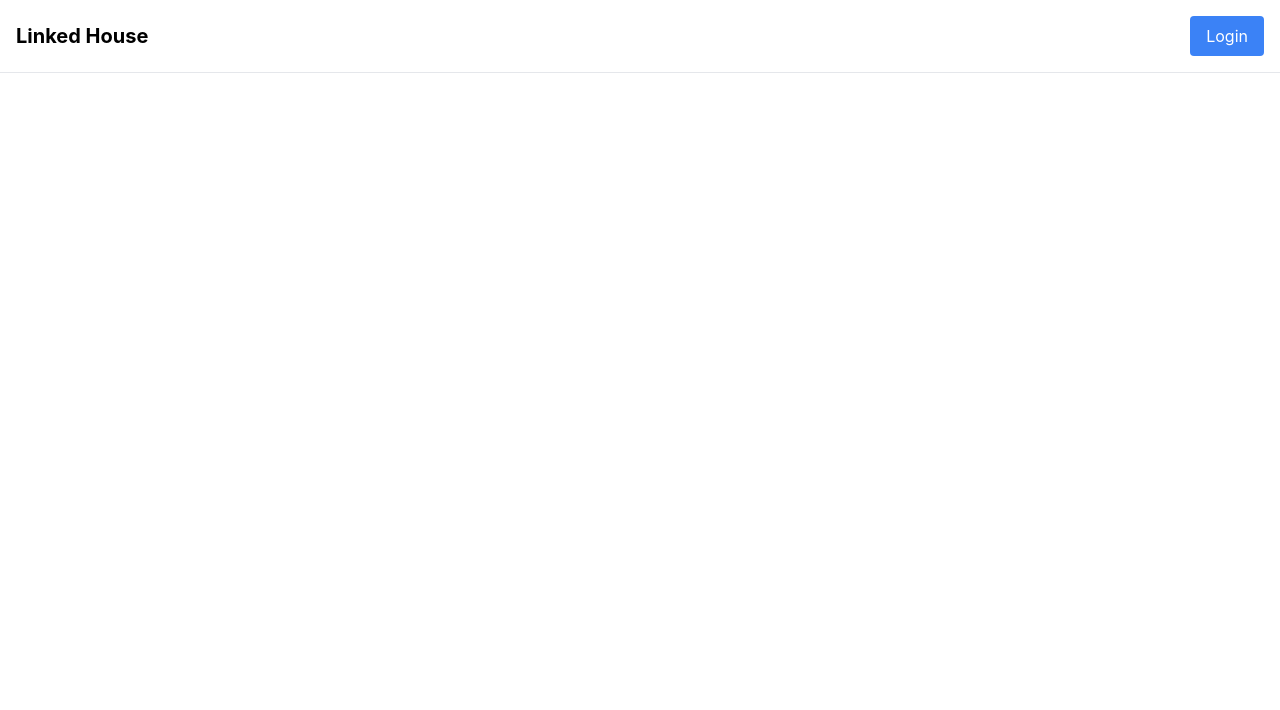
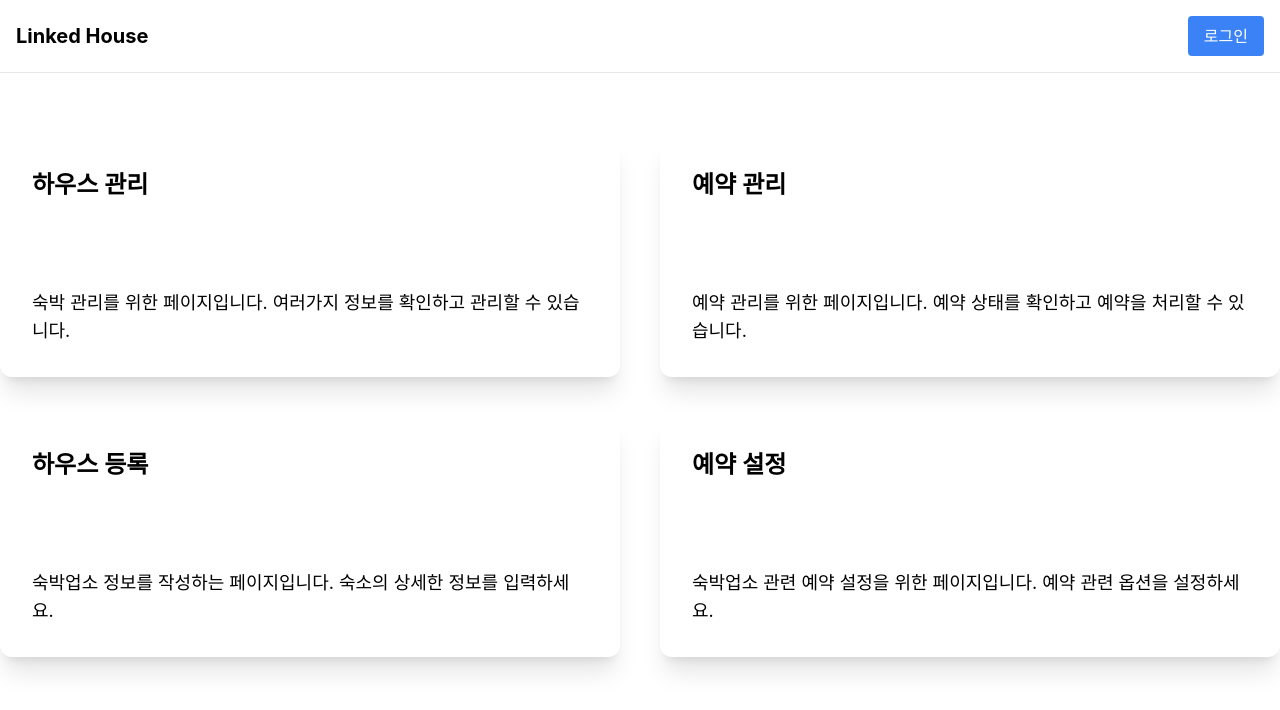
Before and after one commit to weble4/linked-house-frontend, a React (Create React App) app: page /host-settings in a window 1280 px wide. Before the commit this address had no page. Shown: the top 710 px of the page. Built offline with nearby package versions, Linux system fonts and the light colour scheme.

Commit message:
Host 페이지 작성
- 로그인시 localStorage에 accesstoken, role, refreshtoken 받아옴.

```diff
--- a/src/App.js
+++ b/src/App.js
@@ -5,6 +5,7 @@ import Login from "./components/Login";
 import Signup from "./components/Signup";
 import Main from "./components/Main";
 import Certified from "./components/Certified";
+import HostPages from "./components/host/HostPages";
 
 const App = () => {
   const [isLoggedIn, setIsLoggedIn] = useState(false); // Initialize with false
@@ -22,10 +23,11 @@ const App = () => {
       <div className="app">
         <Header isLoggedIn={isLoggedIn} onLogout={handleLogout} />
         <Routes>
+          <Route path="" element={<Main />} />
           <Route path="/login" element={<Login onLogin={handleLogin} />} />
           <Route path="/signup" element={<Signup />} />
-          <Route path="" element={<Main />} />
           <Route path="/certified" element={<Certified />} />
+          <Route path="/host-settings" element={<HostPages />} />
         </Routes>
       </div>
     </Router>
--- a/src/components/Header.js
+++ b/src/components/Header.js
@@ -5,6 +5,8 @@ const Header = ({ isLoggedIn, onLogout }) => {
   const accessToken = localStorage.getItem("accessToken");
   const tokenExpiration = localStorage.getItem("tokenExpiration");
   const currentTime = Date.now();
+
+  const userRoles = localStorage.getItem("role");
 
   const [isProfileMenuOpen, setIsProfileMenuOpen] = useState(false);
 
@@ -23,18 +25,39 @@ const Header = ({ isLoggedIn, onLogout }) => {
   };
 
   const handleLogout = () => {
-    // Clear all tokens and token-related data from localStorage
     localStorage.removeItem("accessToken");
     localStorage.removeItem("refreshToken");
     localStorage.removeItem("tokenExpiration");
+    localStorage.removeItem("role");
 
-    // Call the onLogout function to handle any additional logout logic
     onLogout();
   };
 
   const closeProfileMenu = () => {
     setIsProfileMenuOpen(false);
   };
+
+  // const handleRefreshToken = async () => {
+  //   try {
+  //     const refreshToken = localStorage.getItem("refreshToken");
+  //     const response = await axios.post(
+  //       "http://localhost:8080/api/customers/reissue",
+  //       null,
+  //       {
+  //         headers: {
+  //           refresh: refreshToken,
+  //         },
+  //       }
+  //     );
+  //     const token = response.data.tokenDto;
+  //     const newAccessToken = token.accessToken;
+  //     const newTokenExpiration = Date.now() + token.tokenExpiration;
+  //     localStorage.setItem("accessToken", newAccessToken);
+  //     localStorage.setItem("tokenExpiration", newTokenExpiration);
+  //   } catch {
+  //     //catch
+  //   }
+  // };
 
   return (
     <header className="flex justify-between items-center p-4 border-b">
@@ -56,19 +79,30 @@ const Header = ({ isLoggedIn, onLogout }) => {
                   <li>
                     <Link
                       to="/account-settings"
-                      className="block px-4 py-2 text-gray-800 hover:bg-gray-100"
+                      className="block px-4 py-2 text-gray-800 hover:bg-gray-100 border-b"
                       onClick={closeProfileMenu}
                     >
-                      설정
+                      개인정보
                     </Link>
                   </li>
+                  {userRoles.includes("ROLE_HOST") && (
+                    <li>
+                      <Link
+                        to="/host-settings"
+                        className="block px-4 py-2 w-[125px] text-gray-800 hover:bg-gray-100 border-b"
+                        onClick={closeProfileMenu}
+                      >
+                        호스트 설정
+                      </Link>
+                    </li>
+                  )}
                   <li>
                     <button
                       onClick={() => {
                         handleLogout();
                         closeProfileMenu();
                       }}
-                      className="block w-full text-left px-4 py-2 text-red-500 hover:bg-gray-100"
+                      className="block w-full text-left px-4 py-2 text-red-500 hover:bg-gray-100 border-b"
                     >
                       로그아웃
                     </button>
@@ -82,7 +116,7 @@ const Header = ({ isLoggedIn, onLogout }) => {
             to="/login"
             className="px-4 py-2 bg-blue-500 text-white rounded"
           >
-            Login
+            로그인
           </Link>
         )}
       </nav>
--- a/src/components/Login.js
+++ b/src/components/Login.js
@@ -3,7 +3,7 @@ import { useNavigate } from "react-router-dom";
 import { Link } from "react-router-dom";
 import axios from "axios";
 
-const Login = ({ onLogin }) => {
+const Login = ({ isLoggedIn, onLogin }) => {
   const [customerEmail, setCustomerId] = useState("");
   const [customerPw, setCustomerPw] = useState("");
   const [error, setError] = useState("");
@@ -43,13 +43,14 @@ const Login = ({ onLogin }) => {
       );
 
       if (response.status === 200) {
-        const token = response.data.token;
-        localStorage.setItem("accessToken", token.accessToken);
-        localStorage.setItem("refreshToken", token.refreshToken);
+        const data = response.data;
+        localStorage.setItem("accessToken", data.token.accessToken);
+        localStorage.setItem("refreshToken", data.token.refreshToken);
         localStorage.setItem(
           "tokenExpiration",
-          Date.now() + token.accessTokenExpiresIn
+          Date.now() + data.token.accessTokenExpiresIn
         );
+        localStorage.setItem("role", data.role)
         onLogin();
         navigate("/");
       } else {
@@ -71,7 +72,7 @@ const Login = ({ onLogin }) => {
   return (
     <div className="flex flex-col items-center justify-center h-screen bg-gray-100">
       <div className="p-8 bg-white rounded shadow-md w-96 h-96">
-        <h1 className="text-2xl font-bold mb-7">Login</h1>
+        <h1 className="text-2xl font-bold mb-7">로그인</h1>
         {error && <div className="text-red-500 mb-2">{error}</div>}
         <form onSubmit={handleSubmit}>
           <div className="mb-7">
--- a/src/components/Signup.js
+++ b/src/components/Signup.js
@@ -86,13 +86,18 @@ function Signup() {
       );
       if (response.status === 200) {
         console.log(response);
-          const responseData = response.data.response; // Adjust this based on the actual response structure
-          window.alert( `${JSON.stringify(responseData)}`);
-          navigate("/login");
+        const responseData = response.data.response; // Adjust this based on the actual response structure
+        window.alert(`${JSON.stringify(responseData)}`);
+        navigate("/login");
       }
     } catch (error) {
-        const responseMessage = error.response.data.message;
+      const responseMessage = error.response.data.message;
+      if (responseMessage != null) {
         window.alert(`${JSON.stringify(responseMessage)}`);
+      } else {
+        window.alert("다시 입력을 진행하세요")
+      }
+
     }
   };
 
--- /dev/null
+++ b/src/components/host/HostPages.js
@@ -0,0 +1,53 @@
+import React from "react";
+import { Link } from "react-router-dom";
+
+const HostPages = () => {
+  return (
+    <div className="flex justify-center mt-16">
+      <div className="grid grid-cols-2 gap-10">
+        <Link
+          to="/accommodation-management"
+          className="p-8 bg-white rounded-xl shadow-xl hover:bg-gray-100 h-60 flex flex-col justify-between"
+        >
+          <h2 className="text-2xl font-semibold mb-4">하우스 관리</h2>
+          <p className="text-lg">
+            숙박 관리를 위한 페이지입니다. 여러가지 정보를 확인하고 관리할 수
+            있습니다.
+          </p>
+        </Link>
+        <Link
+          to="/reservation-management"
+          className="p-8 bg-white rounded-xl shadow-xl hover:bg-gray-100 h-60 flex flex-col justify-between"
+        >
+          <h2 className="text-2xl font-semibold mb-4">예약 관리</h2>
+          <p className="text-lg">
+            예약 관리를 위한 페이지입니다. 예약 상태를 확인하고 예약을 처리할 수
+            있습니다.
+          </p>
+        </Link>
+        <Link
+          to="/accommodation-writing"
+          className="p-8 bg-white rounded-xl shadow-xl hover:bg-gray-100 h-60 flex flex-col justify-between"
+        >
+          <h2 className="text-2xl font-semibold mb-4">하우스 등록</h2>
+          <p className="text-lg">
+            숙박업소 정보를 작성하는 페이지입니다. 숙소의 상세한 정보를
+            입력하세요.
+          </p>
+        </Link>
+        <Link
+          to="/reservation-settings"
+          className="p-8 bg-white rounded-xl shadow-xl hover:bg-gray-100 h-60 flex flex-col justify-between"
+        >
+          <h2 className="text-2xl font-semibold mb-4">예약 설정</h2>
+          <p className="text-lg">
+            숙박업소 관련 예약 설정을 위한 페이지입니다. 예약 관련 옵션을
+            설정하세요.
+          </p>
+        </Link>
+      </div>
+    </div>
+  );
+};
+
+export default HostPages;
```
